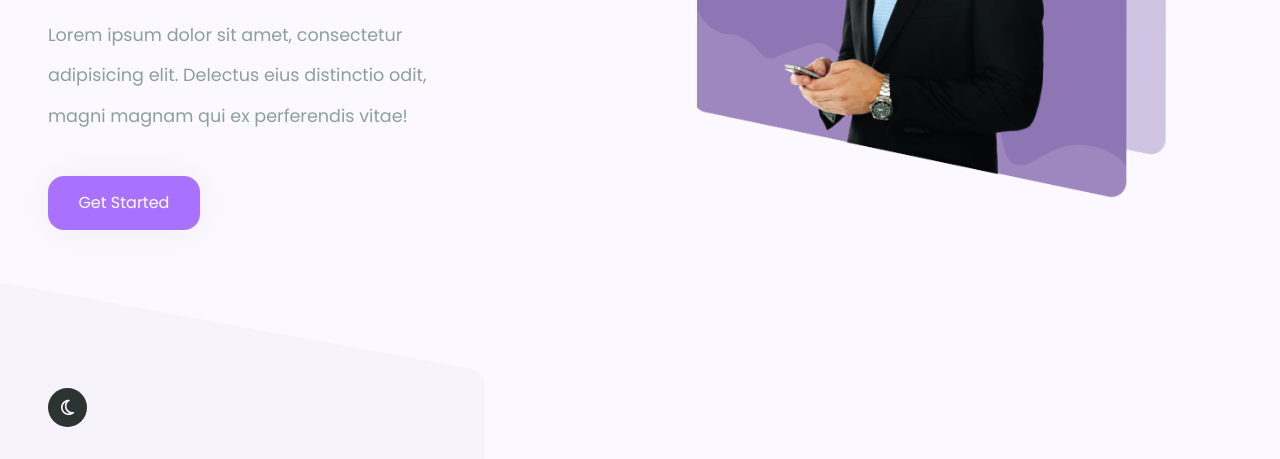
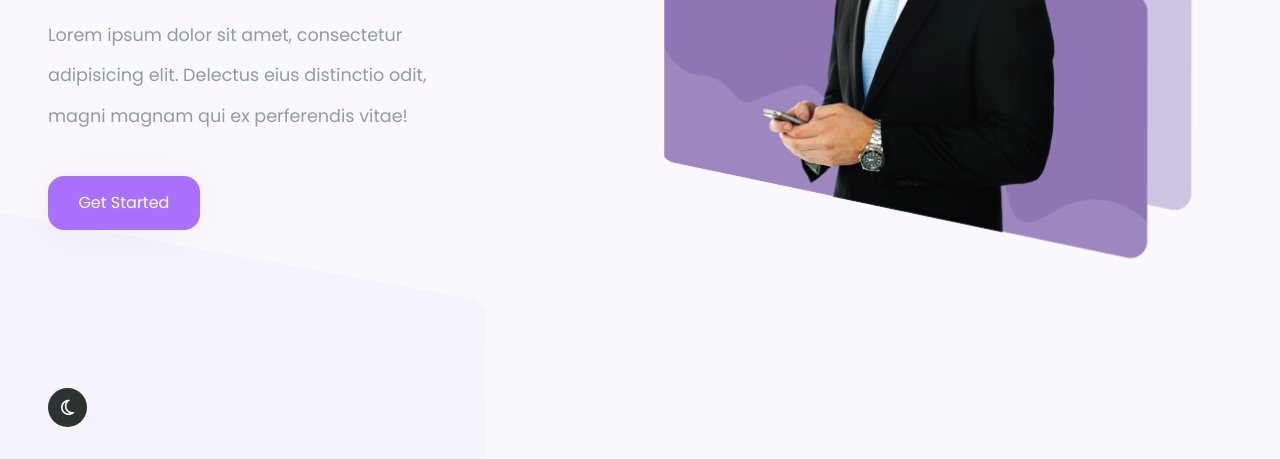
Before and after one commit to IrinaSpasova/Landing-Pages, a plain HTML site: page 02-Responsive-Landing-Page-Using-HTML-CSS-JS/index.html in a window 1280 px wide. Shown: the part 443-902 px from the top of the page. Drawn offline with Linux system fonts and the light colour scheme; a script that the page names is missing.

Commit message:
small changes

```diff
--- a/02-Responsive-Landing-Page-Using-HTML-CSS-JS/style.css
+++ b/02-Responsive-Landing-Page-Using-HTML-CSS-JS/style.css
@@ -187,7 +187,7 @@ header .container {
 
 .showcase-area .container {
   display: grid;
-  grid-template-columns: repeat(2, 1fr);
+  grid-template-columns: 1fr 2fr;
   align-items: center;
   justify-content: center;
 }
@@ -221,10 +221,8 @@ header .container {
 
 .person {
     position: absolute;
-    margin-top: 5px;
-    margin-left: 5px;
-    width: 80%;
-    height: 80%;
+    width: 90%;
+    height: 90%;
     object-fit: cover;
   transform: translate(15%, 25px);
 }
@@ -271,7 +269,7 @@ header .container {
   position: absolute;
   z-index: 0;
   width: 500px;
-  bottom: -180px;
+  bottom: -110px;
   left: -15px;
   opacity: 0.1;
 }
```
